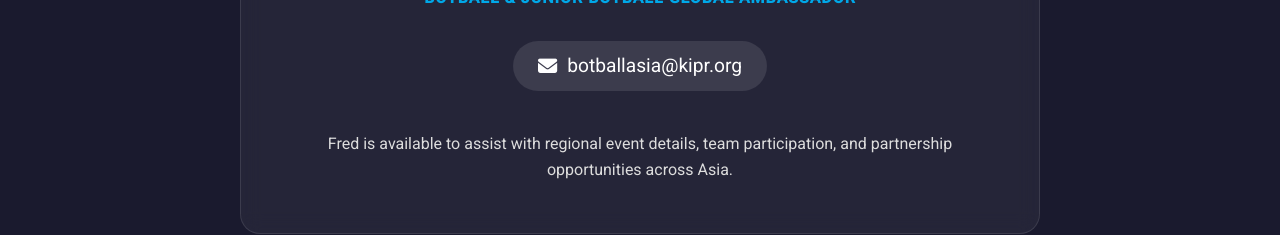
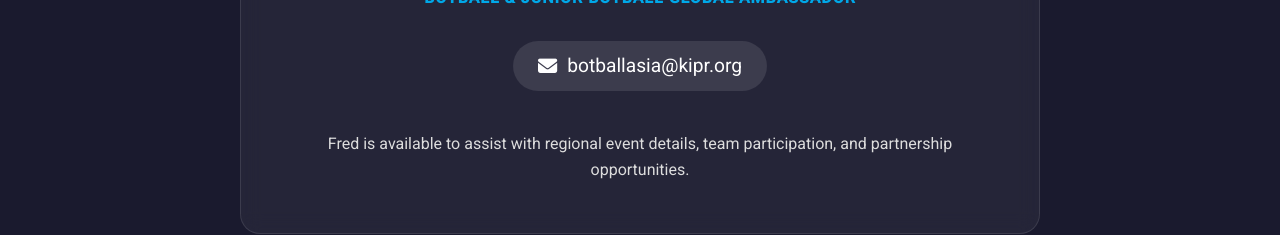
Before and after one commit to Fred-Chan/JBCwebsite, a plain HTML site: page index.html in a window 1280 px wide. Shown: the part 4160-4395 px from the top of the page. Drawn offline with Linux system fonts and the light colour scheme.

Commit message:
modified some typo

```diff
--- a/index.html
+++ b/index.html
@@ -704,7 +704,7 @@
                         <i class="fas fa-envelope"></i> botballasia@kipr.org
                     </a>
 
-                    <p style="margin-top: 20px; color: #ddd;">Fred is available to assist with regional event details, team participation, and partnership opportunities across Asia.</p>
+                    <p style="margin-top: 20px; color: #ddd;">Fred is available to assist with regional event details, team participation, and partnership opportunities.</p>
                 </div>
             </div>
         </section>
```
